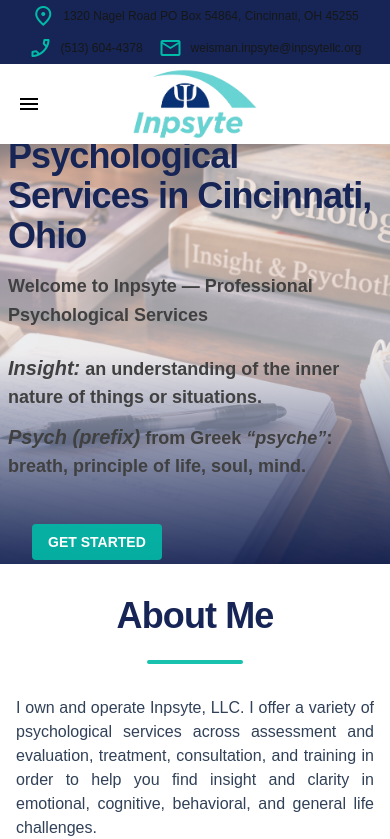
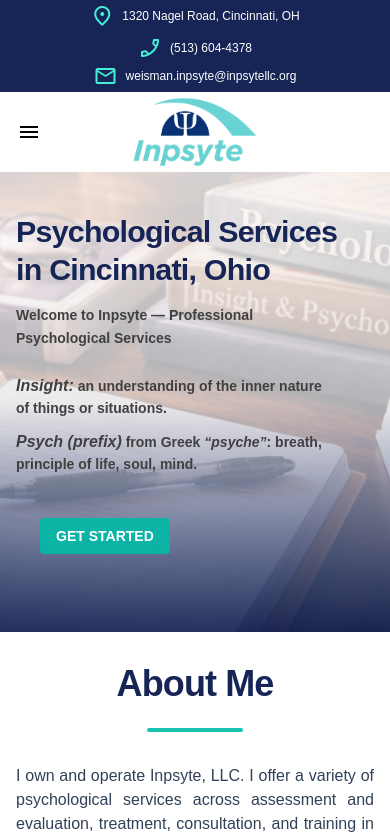
Before and after one commit to Inpsyte-LLC/primary-site, a Next.js app: page / in a window 390 px wide. Shown: the top 839 px of the page. Built offline with nearby package versions, Linux system fonts and the light colour scheme; a web font is replaced by a local one.

Commit message:
fix banner inpsyte

```diff
--- a/app/globals.css
+++ b/app/globals.css
@@ -12,13 +12,6 @@
   --font-mono: var(--font-geist-mono);
 }
 
-@media (prefers-color-scheme: dark) {
-  :root {
-    --background: #0a0a0a;
-    --foreground: #ededed;
-  }
-}
-
 @media (prefers-reduced-motion: reduce) {
   html { scroll-behavior: auto; }
   *, *::before, *::after { animation: none !important; transition: none !important; }
@@ -29,6 +22,12 @@ body {
   background: var(--background);
   color: var(--foreground);
   font-family: var(--font-sans);
+}
+
+html,
+body {
+  max-width: 100%;
+  overflow-x: hidden;
 }
 
 /* Larger text */
--- a/app/page.tsx
+++ b/app/page.tsx
@@ -10,14 +10,17 @@ import Footer from "@/components/Footer";
 
 function TopBar() {
   return (
-    <div className="p-1 w-full md:text-black bg-blue-950 md:bg-white">
-      <div className="mx-auto flex max-w-6xl flex-col gap-2 text-[12px] text-inpsyte-slate sm:flex-row sm:items-center justify-center lg:justify-between container-px">
-        <div className="flex flex-wrap justify-center items-center gap-x-4 gap-y-1">
-          <span className="inline-flex items-center gap-2">
-            <span className="material-symbols-outlined text-teal-500">
+    <div className="w-full bg-blue-950 p-1 text-white md:bg-white md:text-slate-700">
+      <div className="mx-auto flex max-w-6xl flex-col gap-2 px-2 text-[12px] sm:flex-row sm:items-center justify-center lg:justify-between md:container-px">
+        <div className="flex w-full min-w-0 flex-wrap justify-center items-center gap-x-4 gap-y-1 sm:w-auto">
+          <span className="inline-flex w-full min-w-0 items-center justify-center gap-2 sm:w-auto">
+            <span className="material-symbols-outlined shrink-0 text-teal-300 md:text-teal-500">
               location_on
             </span>
-            1320 Nagel Road PO Box 54864, Cincinnati, OH 45255
+            <span className="min-w-0 text-center leading-snug sm:text-left">
+              <span className="sm:hidden">1320 Nagel Road, Cincinnati, OH</span>
+              <span className="hidden sm:inline">1320 Nagel Road PO Box 54864, Cincinnati, OH 45255</span>
+            </span>
           </span>
         </div>
 
@@ -34,24 +37,24 @@ function TopBar() {
           </div>
         </Link>
 
-        <div className="flex flex-wrap justify-center items-center gap-x-4 gap-y-1">
+        <div className="flex w-full min-w-0 flex-col justify-center items-center gap-1 sm:w-auto sm:flex-row sm:flex-wrap sm:gap-x-4">
           <a
-            className="inline-flex items-center gap-2 hover:underline"
+            className="inline-flex min-w-0 items-center gap-2 hover:underline"
             href="tel:15136044378"
           >
-            <span className="material-symbols-outlined text-teal-500">
+            <span className="material-symbols-outlined shrink-0 text-teal-300 md:text-teal-500">
               phone_enabled
             </span>
-            (513) 604-4378
+            <span className="min-w-0">(513) 604-4378</span>
           </a>
           <a
-            className="inline-flex items-center gap-2 hover:underline"
+            className="inline-flex min-w-0 items-center gap-2 hover:underline"
             href="mailto:weisman.inpsyte@inpsytellc.org"
           >
-            <span className="material-symbols-outlined text-teal-500">
+            <span className="material-symbols-outlined shrink-0 text-teal-300 md:text-teal-500">
               mail
             </span>
-            weisman.inpsyte@inpsytellc.org
+            <span className="min-w-0">weisman.inpsyte@inpsytellc.org</span>
           </a>
         </div>
       </div>
--- a/components/HomeClient.tsx
+++ b/components/HomeClient.tsx
@@ -30,36 +30,37 @@ function NavBar() {
 function Hero() {
   return (
     <section className="relative" aria-label="Psychological services in Cincinnati">
-      <div className="relative h-[420px] w-full md:h-[520px]">
+      <div className="relative h-[460px] w-full md:h-[520px]">
         <Image src="/hero_1.png" alt="Psychological services and therapy resources in Cincinnati Ohio" fill className="object-cover" priority />
         {/* Professional vertical gradient overlay */}
         <div className="absolute inset-0 bg-gradient-to-b
-            from-gray-200/50
-            via-gray-200/70
+            from-white/80
+            via-gray-200/75
             to-blue-950/90"
         />
 
       </div>
 
-      <div className="absolute inset-0 flex items-center px-2">
+      <div className="absolute inset-0 flex items-start px-4 pt-10 md:items-center md:px-2 md:pt-0">
         <div className="mx-auto w-full max-w-6xl container-px">
-          <div className=" text-blue-950 w-full">
+          <div className="w-full max-w-full overflow-hidden text-blue-950">
 
-            <h1 className="text-4xl font-extrabold tracking-tight sm:text-5xl w-full">
-              Psychological Services in Cincinnati, Ohio
+            <h1 className="w-full text-[1.9rem] font-extrabold leading-tight tracking-tight sm:text-5xl">
+              <span className="block sm:inline">Psychological Services</span>{" "}
+              <span className="block sm:inline">in Cincinnati, Ohio</span>
             </h1>
 
-            <h2 className="mt-4 text-lg leading-relaxed text-neutral-700 sm:text-3xl font-semibold text-strong">
+            <h2 className="mt-4 max-w-[20rem] text-sm leading-relaxed text-neutral-700 sm:max-w-none sm:text-3xl font-semibold text-strong">
               Welcome to Inpsyte — Professional Psychological Services
             </h2>
 
-            <div className="mt-6 space-y-3 text-neutral-700 font-semibold text-lg">
+            <div className="mt-6 max-w-[20rem] space-y-3 text-sm font-semibold text-neutral-700 sm:max-w-none sm:text-lg">
               <p>
-                <span className="text-xl italic">Insight:</span>{" "}
+                <span className="text-base italic sm:text-xl">Insight:</span>{" "}
                 an understanding of the inner nature of things or situations.
               </p>
               <p>
-                <span className="text-xl italic">Psych (prefix)</span>{" "}
+                <span className="text-base italic sm:text-xl">Psych (prefix)</span>{" "}
                 from Greek <span className="italic">“psyche”</span>: breath, principle of life, soul, mind.
               </p>
             </div>
```
